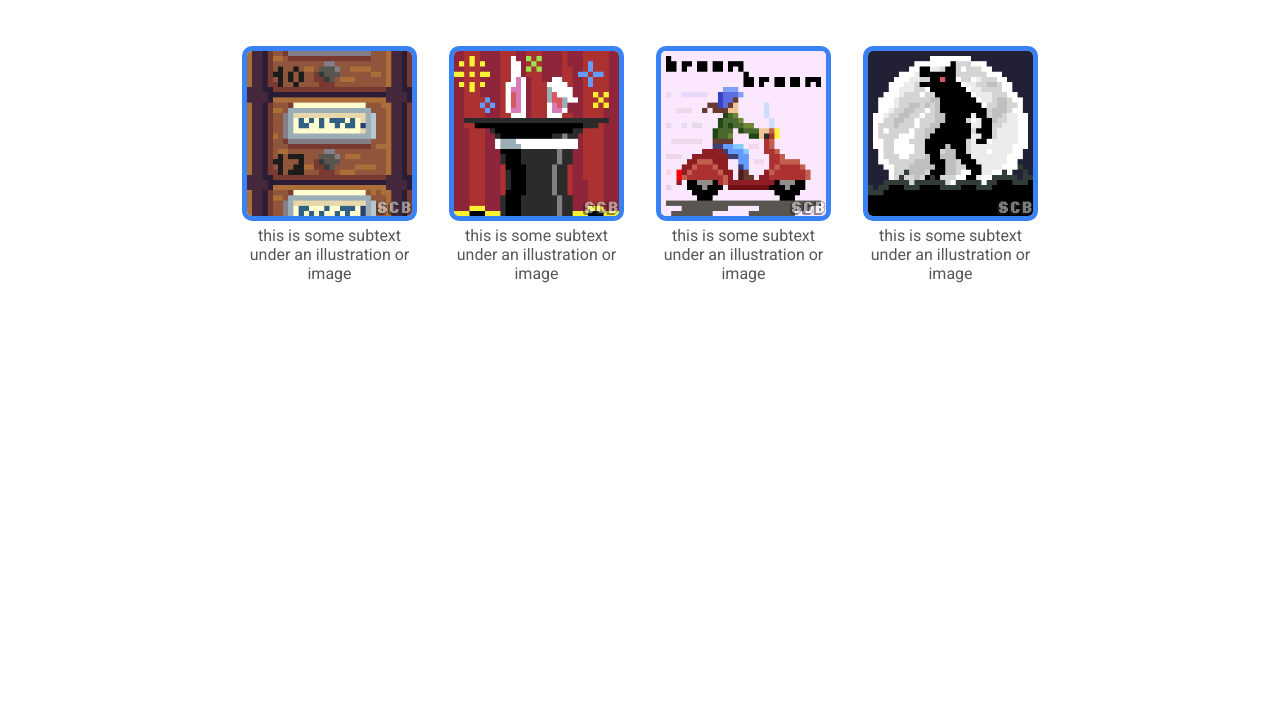
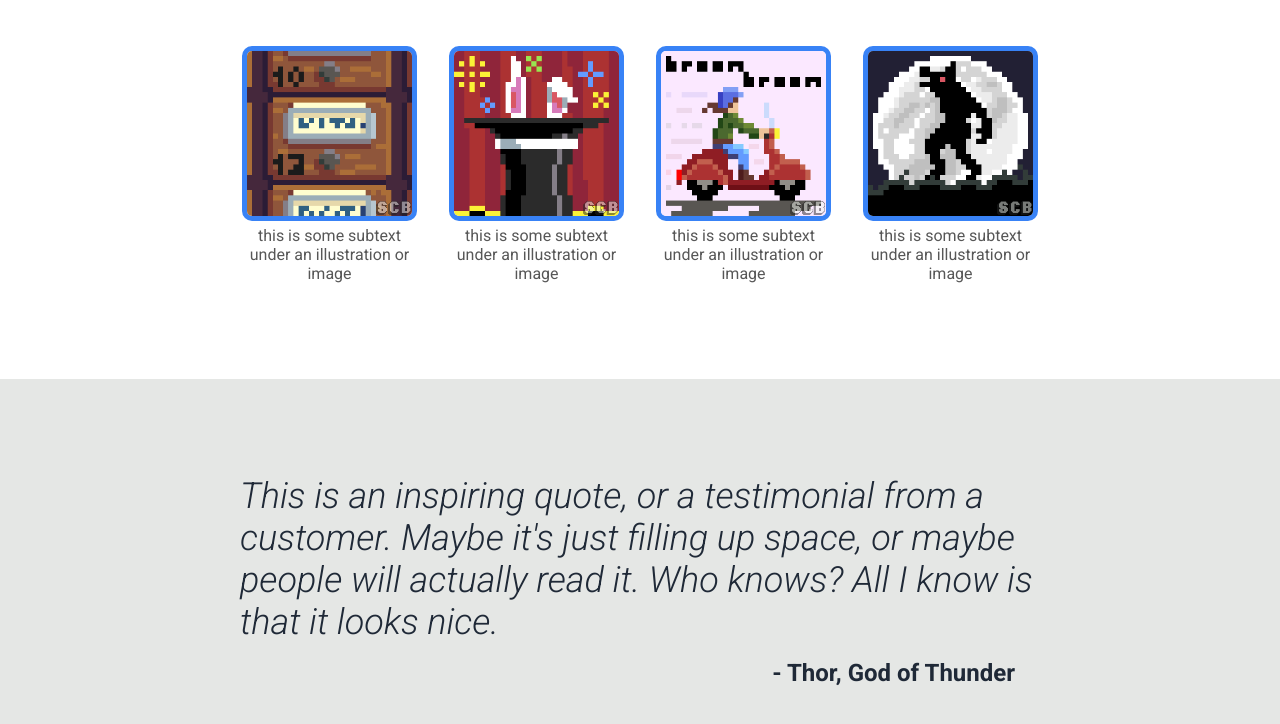
Before and after one commit to gbroer/odin-landing-page, a plain HTML site: page index.html in a window 1280 px wide. Shown: the part 682-1406 px from the top of the page. Before the commit the page ends 965 px from the top, so only its background shows below. Drawn offline with Linux system fonts and the light colour scheme.

Commit message:
Add and style quote section

```diff
--- a/index.html
+++ b/index.html
@@ -52,5 +52,12 @@
             </div>
         </div>
     </div>
+
+    <div class="quote">
+        <div class="quote-wrapper">
+            <p class="quote-text">This is an inspiring quote, or a testimonial from a customer. Maybe it's just filling up space, or maybe people will actually read it. Who knows? All I know is that it looks nice.</p>
+            <p class="quote-source">- Thor, God of Thunder</p>
+        </div>
+    </div>
 </body>
 </html>
--- a/style.css
+++ b/style.css
@@ -112,6 +112,7 @@ main {
     display: flex;
     flex-direction: column;
     align-items: center;
+    padding-bottom: 96px;
 }
 
 .info-image-wrapper {
@@ -141,3 +142,33 @@ main {
     border:5px solid #3882F6;
     border-radius: 10px;
 }
+
+.quote {
+    width: 100%;
+    background-color: #e5e7e5;
+    display: flex;
+    justify-content: center;
+}
+
+.quote-wrapper {
+    width: 1100px;
+    display: flex;
+    flex-direction: column;
+    padding: 96px 150px;
+    gap: 1em;
+}
+
+.quote-text {
+    font-size: 36px;
+    font-weight: 300;
+    font-style: italic;
+    color: #1F2937;
+}
+
+.quote-source {
+    align-self: flex-end;
+    font-size: 24px;
+    font-weight: 700;
+    color: #1F2937;
+    padding-right: 25px;
+}
```
